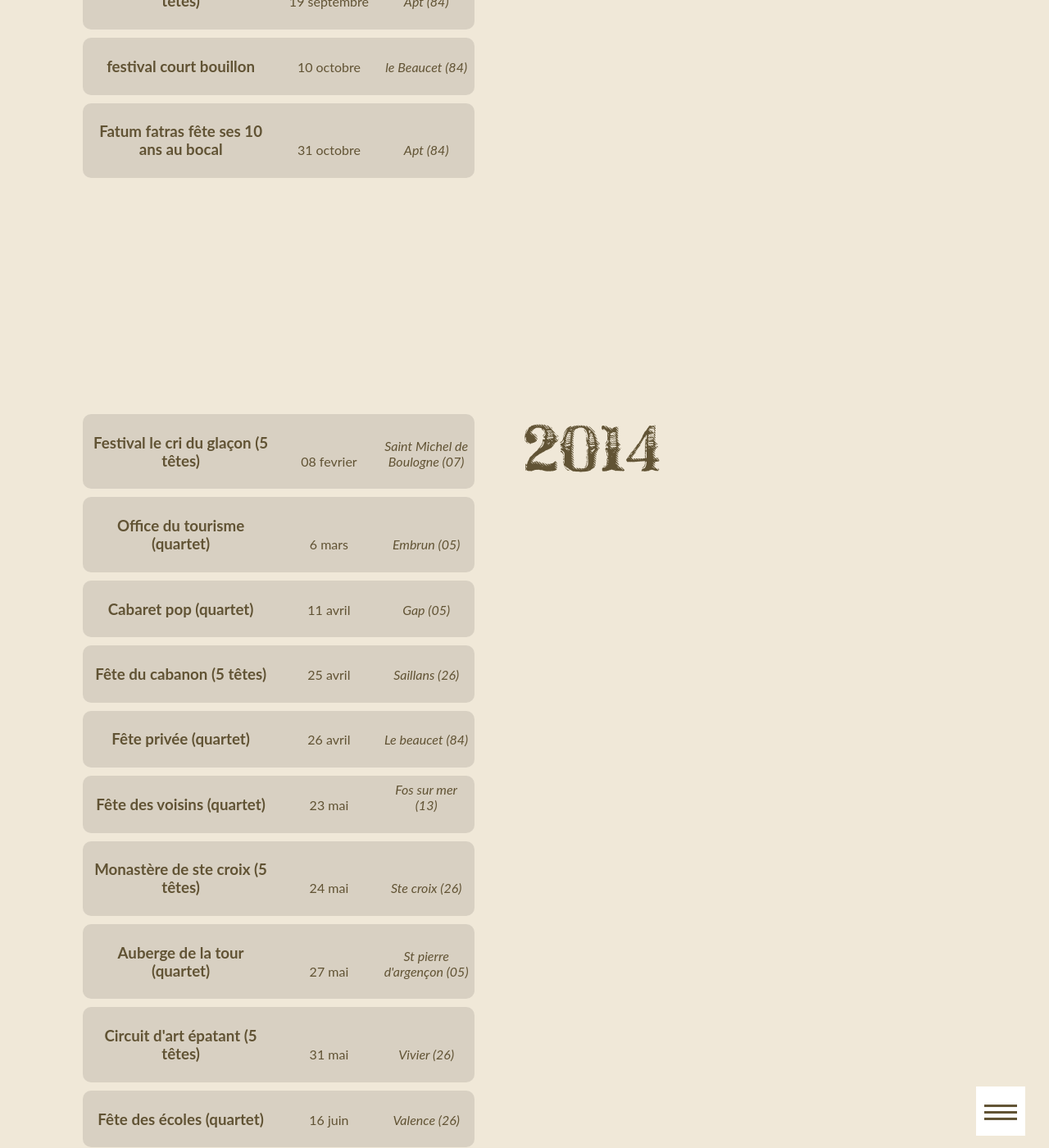
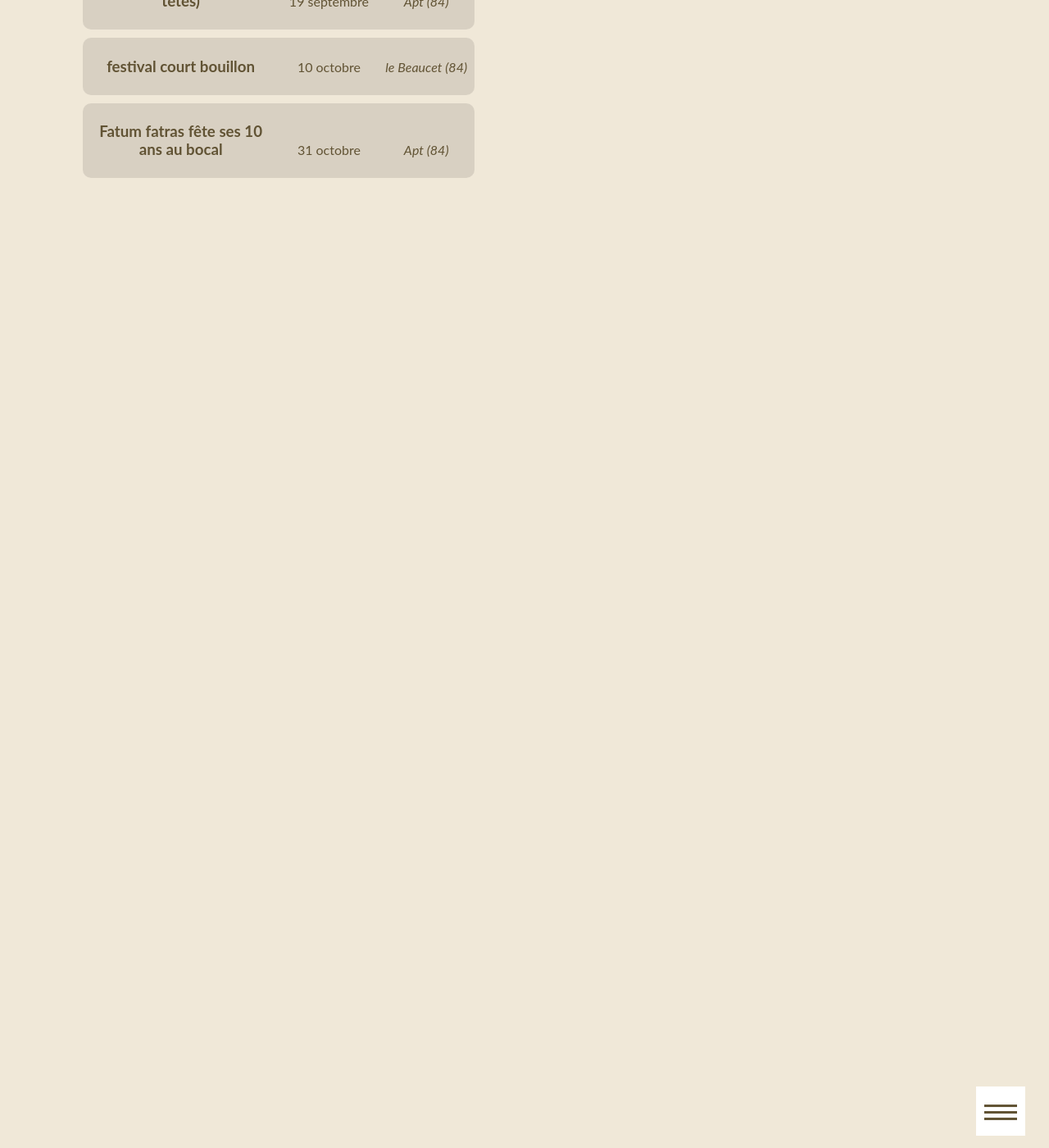
Before and after one commit to ftmftrs/ftmftrs.github.io, a Jekyll site: the page built from concert/index.html, in a window 1280 px wide and 1400 px high, scrolled down 5649 px. Shown: the whole window at 82% size. Built offline with Jekyll 4.4.1, drawn with Linux system fonts in a browser that asks for light colours; Markdown is read by kramdown in place of the engine named in the settings; comment, search, counter and statistics services are not loaded; some of the changed text lies outside the part shown.

Commit message:
Update concerts.yml

```diff
--- a/_data/concerts.yml
+++ b/_data/concerts.yml
@@ -220,109 +220,3 @@
     - title: Fatum fatras fête ses 10 ans au bocal
       date: 31 octobre
       address: Apt (84)
-
-- name: 2014
-  dates:
-    - title: Festival le cri du glaçon (5 têtes)
-      date: 08 fevrier
-      address: Saint Michel de Boulogne (07)
-
-    - title: Office du tourisme (quartet)
-      date: 6 mars
-      address: Embrun (05)
-
-    - title: Cabaret pop (quartet)
-      date: 11 avril
-      address: Gap (05)
-
-    - title: Fête du cabanon (5 têtes)
-      date: 25 avril
-      address: Saillans (26)
-
-    - title: Fête privée (quartet)
-      date: 26 avril
-      address: Le beaucet (84)
-
-    - title: Fête des voisins (quartet)
-      date: 23 mai
-      address: Fos sur mer (13)
-
-    - title: Monastère de ste croix (5 têtes)
-      date: 24 mai
-      address: Ste croix (26)
-
-    - title: Auberge de la tour (quartet)
-      date: 27 mai
-      address: St pierre d'argençon (05)
-
-    - title: Circuit d'art épatant (5 têtes)
-      date: 31 mai
-      address: Vivier (26)
-
-    - title: Fête des écoles (quartet)
-      date: 16 juin
-      address: Valence (26)
-
-    - title: Fête de la musique (quartet)
-      date: 21 juin
-      address: Avignon (84)
-
-    - title: Art et partage (quartet)
-      date: 26 juin
-      address: Carpentras (84)
-
-    - title: Mic-Mac (5 têtes)
-      date: 05 juillet
-      address: Ste croix vallée française (48)
-
-    - title: Fête privée (quartet)
-      date: 12 juillet
-      address: Sarrians (84)
-
-    - title: Fête votive (5 têtes)
-      date: 19 juillet
-      address: Le beaucet (84)
-
-    - title: Festiv'été (5 têtes)
-      date: 07 août
-      address: Nyons (26)
-
-    - title: Les soirées du mardi (5 têtes)
-      date: 12 août
-      address: Anduze (30)
-
-    - title: Melting potes festival (quartet)
-      date: 22 août
-      address: Vaunière (05)
-
-    - title: Fête privée (quartet)
-      date: 23 août
-      address: Apt (84)
-
-    - title: Fête privée (quartet)
-      date: 29 août
-      address: Genève (Suisse)
-
-    - title: Festival jour de fête (5 têtes)
-      date: 30 août
-      address: Arpavon (26)
-
-    - title: Fête privée (quartet)
-      date: 9 septembre
-      address: Genève (Suisse)
-
-    - title: Trezart festival (quartet)
-      date: 13-14 sept
-      address: Balen (Belgique)
-
-    - title: Festival comédia (5 têtes)
-      date: 11 octobre
-      address: Embrun (05)
-
-    - title: Amnesty international (quartet)
-      date: 30 novembre
-      address: Blacons (26)
-
-    - title: la fabuleuz (5 têtes)
-      date: 20 décembre
-      address: Saignon (84)
```
